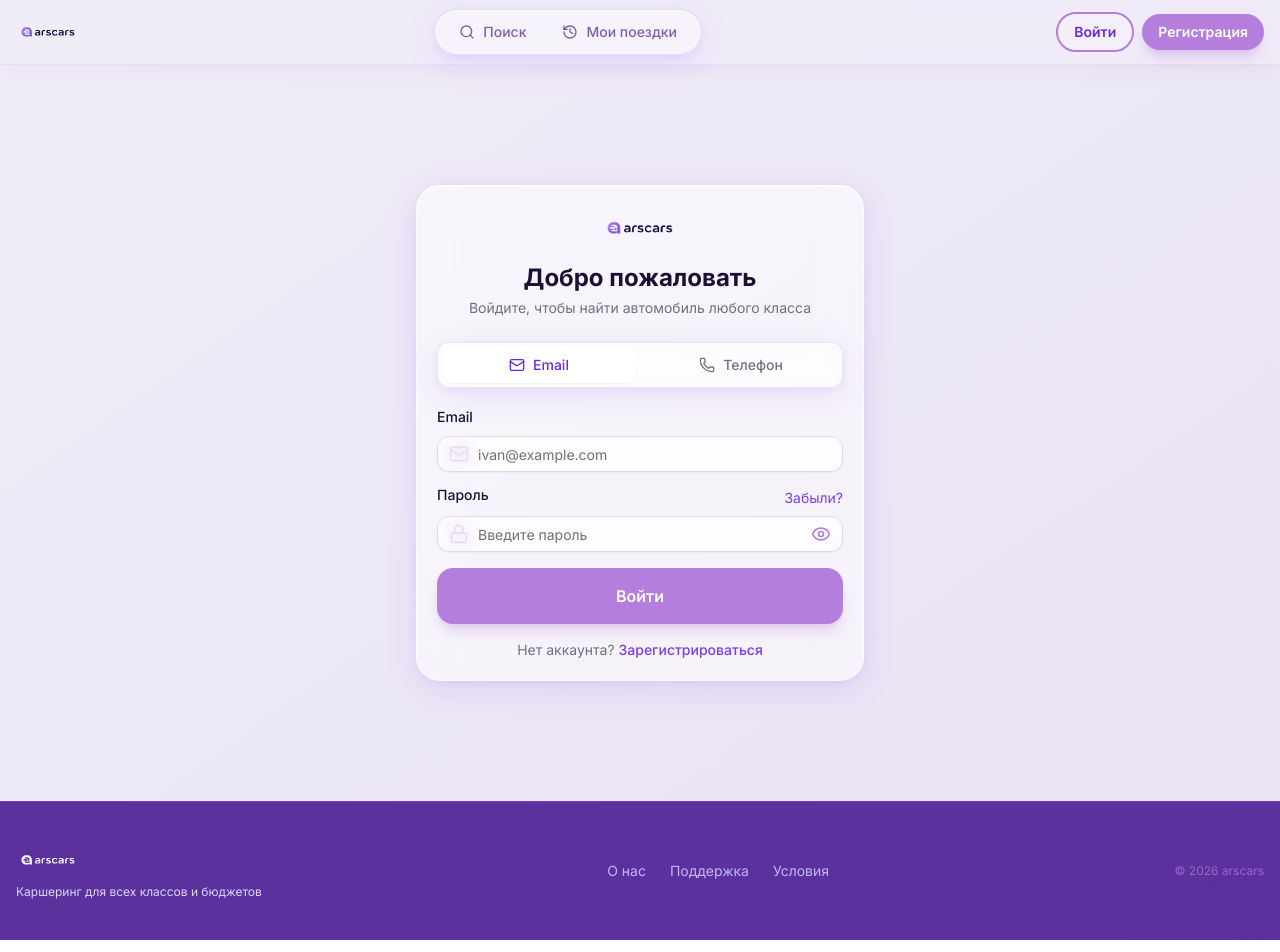
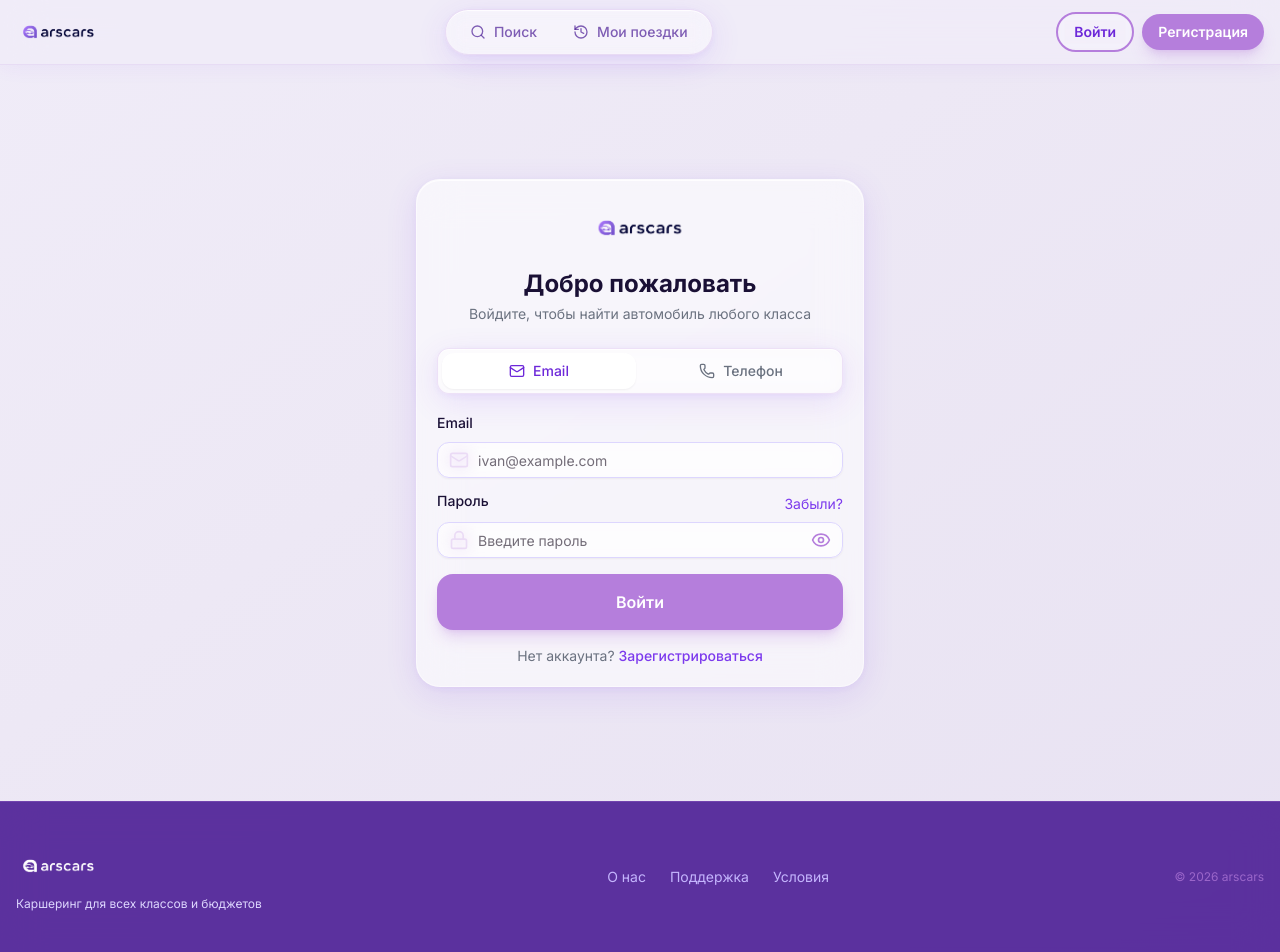
Before and after one commit to arssskon/arscars, a Next.js app: page /login in a window 1280 px wide. Built offline with nearby package versions, Linux system fonts and the light colour scheme.

Commit message:
style: increase logo size across header, footer, auth pages
Co-Authored-By: Claude Sonnet 4.6 <noreply@anthropic.com>

```diff
--- a/src/app/login/page.tsx
+++ b/src/app/login/page.tsx
@@ -55,7 +55,7 @@ export default function LoginPage() {
       <GlassPanel floating className="w-full max-w-md">
         {/* Logo */}
         <div className="flex flex-col items-center mb-6">
-          <Image src="/logo.png" alt="arscars" width={160} height={46} className="h-11 w-auto object-contain mb-3" />
+          <Image src="/logo.png" alt="arscars" width={220} height={64} className="h-14 w-auto object-contain mb-3" />
           <h1 className="text-2xl font-bold" style={{ color: "var(--text-primary)" }}>
             Добро пожаловать
           </h1>
--- a/src/app/register/page.tsx
+++ b/src/app/register/page.tsx
@@ -60,7 +60,7 @@ export default function RegisterPage() {
       <GlassPanel floating className="w-full max-w-md">
         {/* Logo */}
         <div className="flex flex-col items-center mb-6">
-          <Image src="/logo.png" alt="arscars" width={160} height={46} className="h-11 w-auto object-contain mb-3" />
+          <Image src="/logo.png" alt="arscars" width={220} height={64} className="h-14 w-auto object-contain mb-3" />
           <h1 className="text-2xl font-bold" style={{ color: "var(--text-primary)" }}>
             Создать аккаунт
           </h1>
--- a/src/components/Footer.tsx
+++ b/src/components/Footer.tsx
@@ -27,9 +27,9 @@ export function Footer() {
               <Image
                 src="/logo.png"
                 alt="arscars"
-                width={130}
-                height={38}
-                className="h-9 w-auto object-contain brightness-0 invert"
+                width={190}
+                height={54}
+                className="h-12 w-auto object-contain brightness-0 invert"
               />
             </Link>
             <p className="text-xs text-lavender-200">Каршеринг для всех классов и бюджетов</p>
--- a/src/components/Header.tsx
+++ b/src/components/Header.tsx
@@ -53,7 +53,7 @@ export function Header() {
 
         {/* Logo */}
         <Link href="/" className="flex items-center">
-          <Image src="/logo.png" alt="arscars" width={140} height={40} priority className="h-9 w-auto object-contain" />
+          <Image src="/logo.png" alt="arscars" width={200} height={56} priority className="h-12 w-auto object-contain" />
         </Link>
 
         {/* Desktop nav pills */}
@@ -149,7 +149,7 @@ export function Header() {
             <SheetContent side="right" className="w-72 glass border-0">
               <div className="flex flex-col gap-4 pt-4">
                 <Link href="/" className="flex items-center" onClick={() => setOpen(false)}>
-                  <Image src="/logo.png" alt="arscars" width={120} height={34} className="h-8 w-auto object-contain" />
+                  <Image src="/logo.png" alt="arscars" width={160} height={46} className="h-10 w-auto object-contain" />
                 </Link>
                 <div className="flex flex-col gap-1 pt-4">
                   {nav.map((item) => {
```
